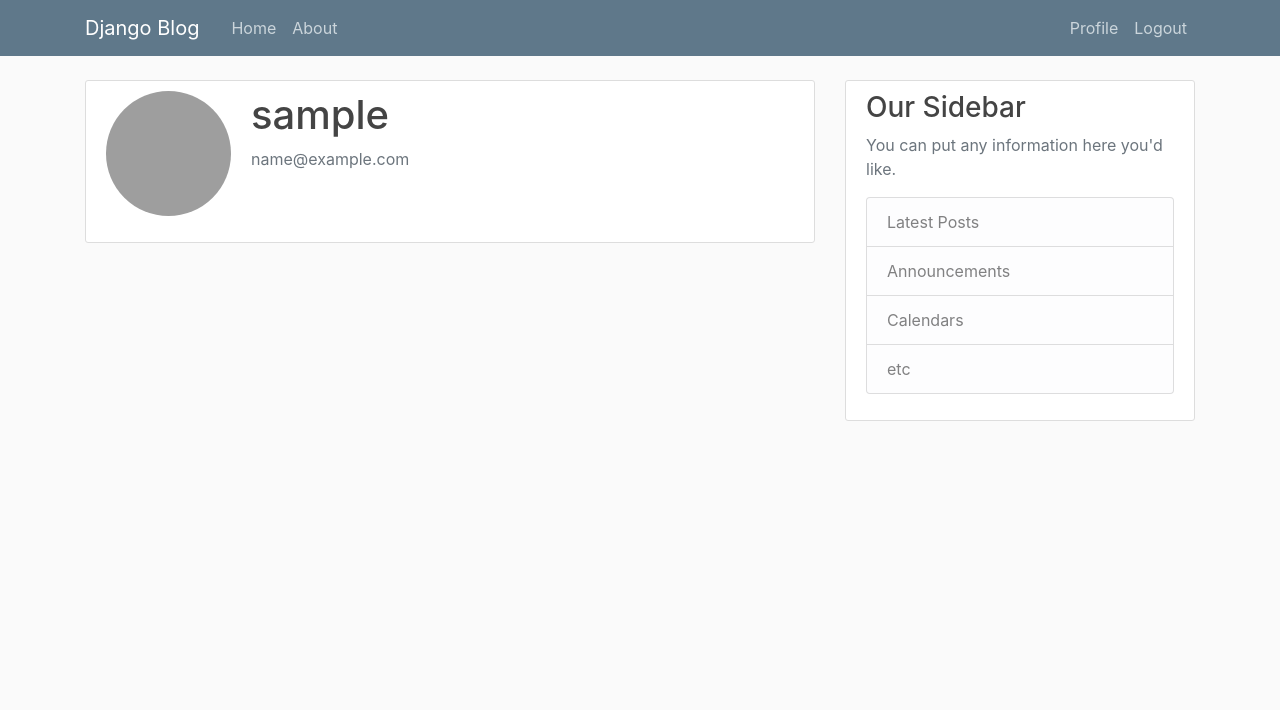
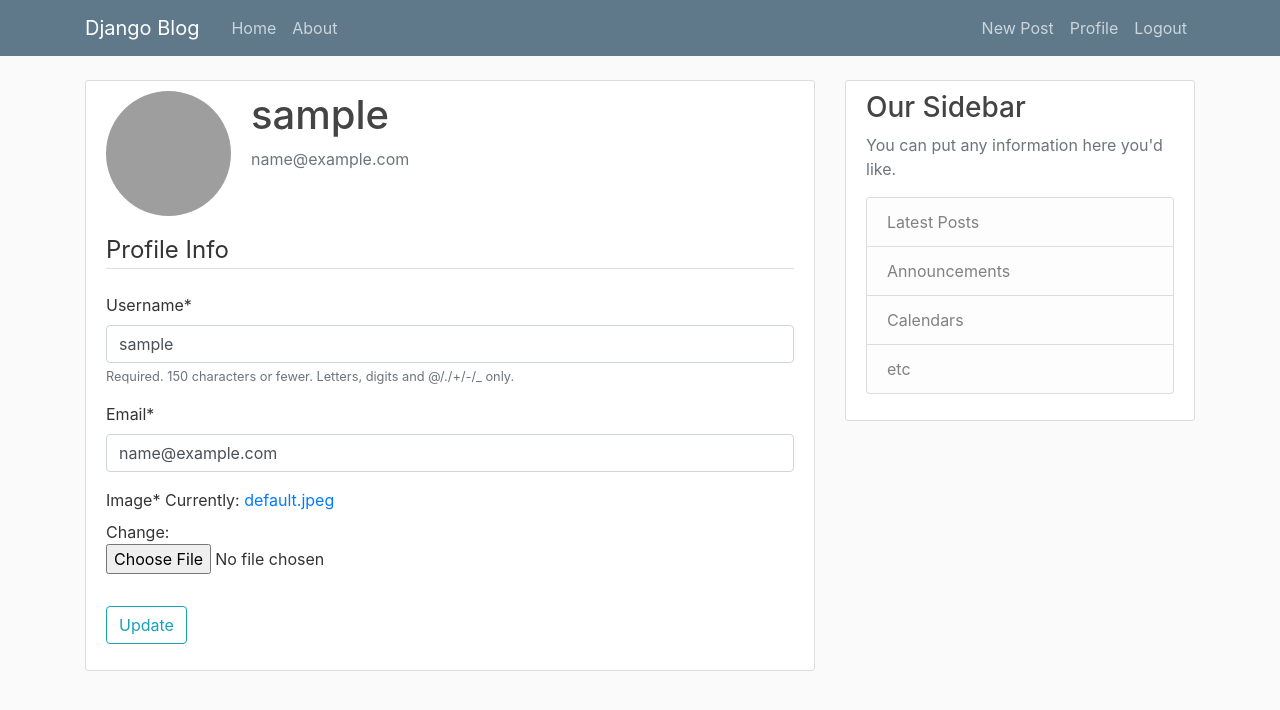
Before and after one commit to usmanmuhd/BlogCMS, a Django app: page /profile/ in a window 1280 px wide. Shown: the top 710 px of the page. Run offline with Django 3.2, Linux system fonts and the light colour scheme; the visitor is signed in with stand-in values (Sample User, id 1); some libraries are stand-ins or nearby versions; grey boxes are pictures that could not be loaded.

Commit message:
Added create, update and delete for posts

```diff
--- a/django_project/blog/models.py
+++ b/django_project/blog/models.py
@@ -1,6 +1,7 @@
 from django.db import models
 from django.utils import timezone
 from django.contrib.auth import get_user_model
+from django.urls import reverse
 
 class Post(models.Model):
     title = models.CharField(max_length=100)
@@ -13,3 +14,6 @@ class Post(models.Model):
 
     def __str__(self):
         return self.title
+
+    def get_absolute_url(self):
+        return reverse('post-detail', kwargs={'pk': self.pk})
--- a/django_project/blog/templates/blog/base.html
+++ b/django_project/blog/templates/blog/base.html
@@ -36,6 +36,7 @@
                     <!-- Navbar Right Side -->
                     <div class="navbar-nav">
                         {% if user.is_authenticated %}
+                            <a class="nav-item nav-link" href="{% url 'post-create' %}">New Post</a>
                             <a class="nav-item nav-link" href="{% url 'profile' %}">Profile</a>
                             <a class="nav-item nav-link" href="{% url 'logout' %}">Logout</a>
                         {% else %}
--- a/django_project/blog/templates/blog/home.html
+++ b/django_project/blog/templates/blog/home.html
@@ -2,12 +2,13 @@
 {% block content %}
     {% for post in posts %}
         <article class="media content-section">
+            <img class="rounded-circle article-img" src="{{ post.author.profile.image.url }}" alt="">
             <div class="media-body">
                 <div class="article-metadata">
                     <a class="mr-2" href="#">{{ post.author }}</a>
                     <small class="text-muted">{{ post.date_posted | date:"F d Y" }}</small>
                 </div>
-                <h2><a class="article-title" href="#">{{ post.title }}</a></h2>
+                <h2><a class="article-title" href="{% url 'post-detail' post.id %}">{{ post.title }}</a></h2>
                 <p class="article-content">{{ post.content }}</p>
             </div>
         </article>
--- a/django_project/blog/urls.py
+++ b/django_project/blog/urls.py
@@ -1,7 +1,18 @@
 from django.urls import path
+from .views import (
+    PostListView,
+    PostDetailView,
+    PostCreateView,
+    PostUpdateView,
+    PostDeleteView
+)
 from . import views
 
 urlpatterns = [
-    path('', views.home, name='blog-home'),
+    path('', PostListView.as_view(), name='blog-home'),
+    path('post/<int:pk>/', PostDetailView.as_view(), name='post-detail'),
+    path('post/new/', PostCreateView.as_view(), name='post-create'),
+    path('post/<int:pk>/update/', PostUpdateView.as_view(), name='post-update'),
+    path('post/<int:pk>/delete/', PostDeleteView.as_view(), name='post-delete'),
     path('about/', views.about, name='blog-about'),
 ]
--- a/django_project/users/forms.py
+++ b/django_project/users/forms.py
@@ -1,6 +1,7 @@
 from django import forms
 from django.contrib.auth import get_user_model
 from django.contrib.auth.forms import UserCreationForm
+from users.models import Profile
 
 
 class UserRegisterForm(UserCreationForm):
@@ -9,3 +10,18 @@ class UserRegisterForm(UserCreationForm):
     class Meta:
         model = get_user_model()
         fields = ['username', 'email', 'password1', 'password2']
+
+
+class UserUpdateForm(forms.ModelForm):
+    email = forms.EmailField()
+
+    class Meta:
+        model = get_user_model()
+        fields = ['username', 'email']
+
+
+class ProfileUpdateForm(forms.ModelForm):
+
+    class Meta:
+        model = Profile
+        fields = ['image']
--- a/django_project/users/models.py
+++ b/django_project/users/models.py
@@ -1,5 +1,6 @@
 from django.db import models
 from django.contrib.auth import get_user_model
+from PIL import Image
 
 
 class Profile(models.Model):
@@ -14,3 +15,13 @@ class Profile(models.Model):
 
     def __str__(self):
         return f'{self.user.username} Profile'
+
+    def save(self):
+        super().save()
+
+        img = Image.open(self.image.path)
+
+        if img.height > 300 or img.width > 300:
+            output_size = (300, 300)
+            img.thumbnail(output_size)
+            img.save(self.image.path)
--- a/django_project/users/templates/includes/bs4_form.html
+++ b/django_project/users/templates/includes/bs4_form.html
@@ -29,8 +29,10 @@
       {% else %}
         {% render_field field class="form-control" %}
       {% endif %}
+    {% elif field|field_type != 'imagefield' %}
+      {% render_field field class="form-control" %}
     {% else %}
-      {% render_field field class="form-control" %}
+      {% render_field field class="form-control-file" %}
     {% endif %}
 
     {% if field.help_text %}
--- a/django_project/users/templates/users/profile.html
+++ b/django_project/users/templates/users/profile.html
@@ -8,6 +8,18 @@
             <p class="text-secondary">{{ user.email }}</p>
           </div>
         </div>
-        <!-- FORM HERE -->
+        <form method="POST" enctype="multipart/form-data">
+            {% csrf_token %}
+            <fieldset class="form-group">
+                <legend class="border-bottom mb-4">
+                    Profile Info
+                </legend>
+                {% include 'includes/bs4_form.html' with form=u_form %}
+                {% include 'includes/bs4_form.html' with form=p_form %}
+            </fieldset>
+            <div class="form-group">
+                <button class="btn btn-outline-info" type="submit">Update</button>
+            </div>
+        </form>
       </div>
 {% endblock content %}
--- a/django_project/users/views.py
+++ b/django_project/users/views.py
@@ -1,7 +1,7 @@
 from django.shortcuts import render, redirect
 from django.contrib import messages
 from django.contrib.auth.decorators import login_required
-from users.forms import UserRegisterForm
+from users.forms import UserRegisterForm, UserUpdateForm, ProfileUpdateForm
 
 
 def register(request):
@@ -19,4 +19,25 @@ def register(request):
 
 @login_required
 def profile(request):
-    return render(request, 'users/profile.html')
+    if request.method == 'POST':
+        u_form = UserUpdateForm(request.POST,
+            instance=request.user)
+        p_form = ProfileUpdateForm(request.POST,
+            request.FILES,
+            instance=request.user.profile)
+        if u_form.is_valid() and p_form.is_valid():
+            u_form.save()
+            p_form.save()
+            messages.success(request, f'Your account has been updated')
+            return redirect('profile')
+
+    else:
+        u_form = UserUpdateForm(instance=request.user)
+        p_form = ProfileUpdateForm(instance=request.user.profile)
+
+    context = {
+        'u_form': u_form,
+        'p_form': p_form
+    }
+
+    return render(request, 'users/profile.html', context)
```
Also changed, not shown: django_project/blog/templates/blog/post_confirm_delete.html (added, +18 -0 lines), django_project/blog/templates/blog/post_detail.html (added, +20 -0 lines), django_project/blog/templates/blog/post_form.html (added, +17 -0 lines), django_project/blog/views.py (+55 -5 lines).
